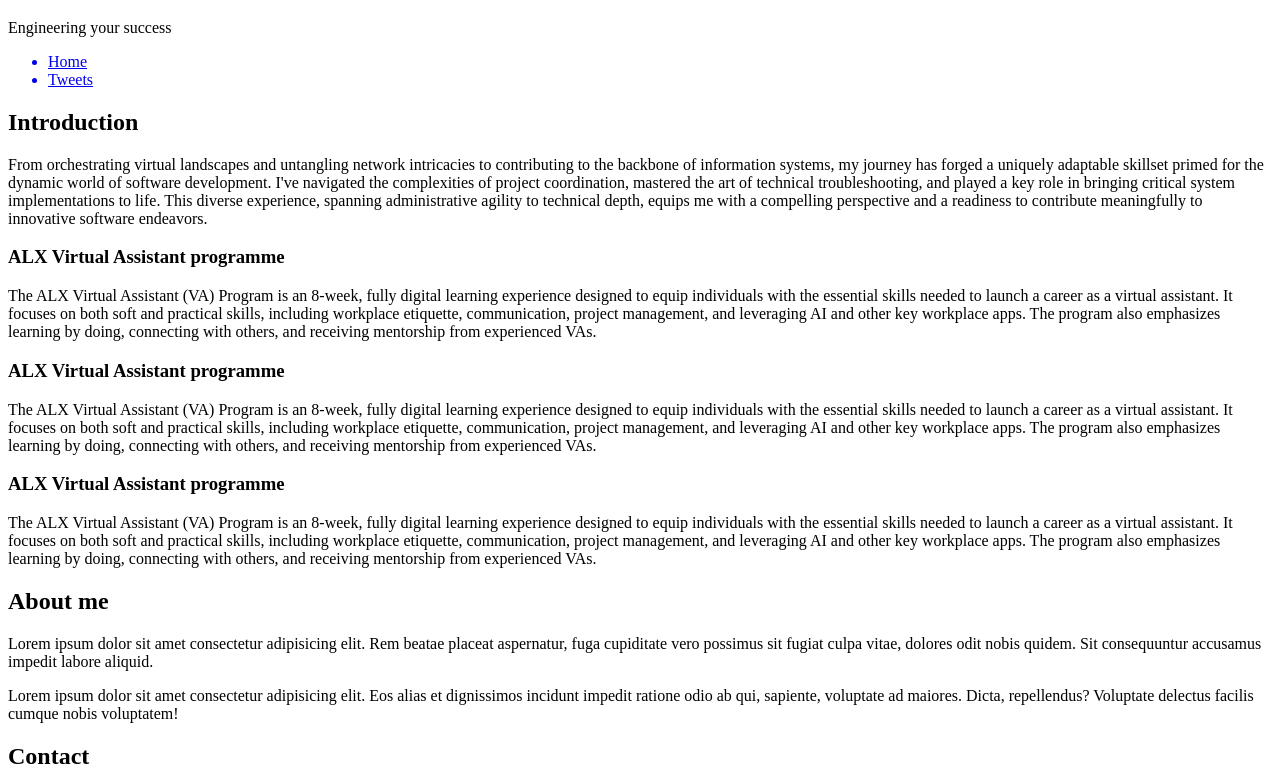
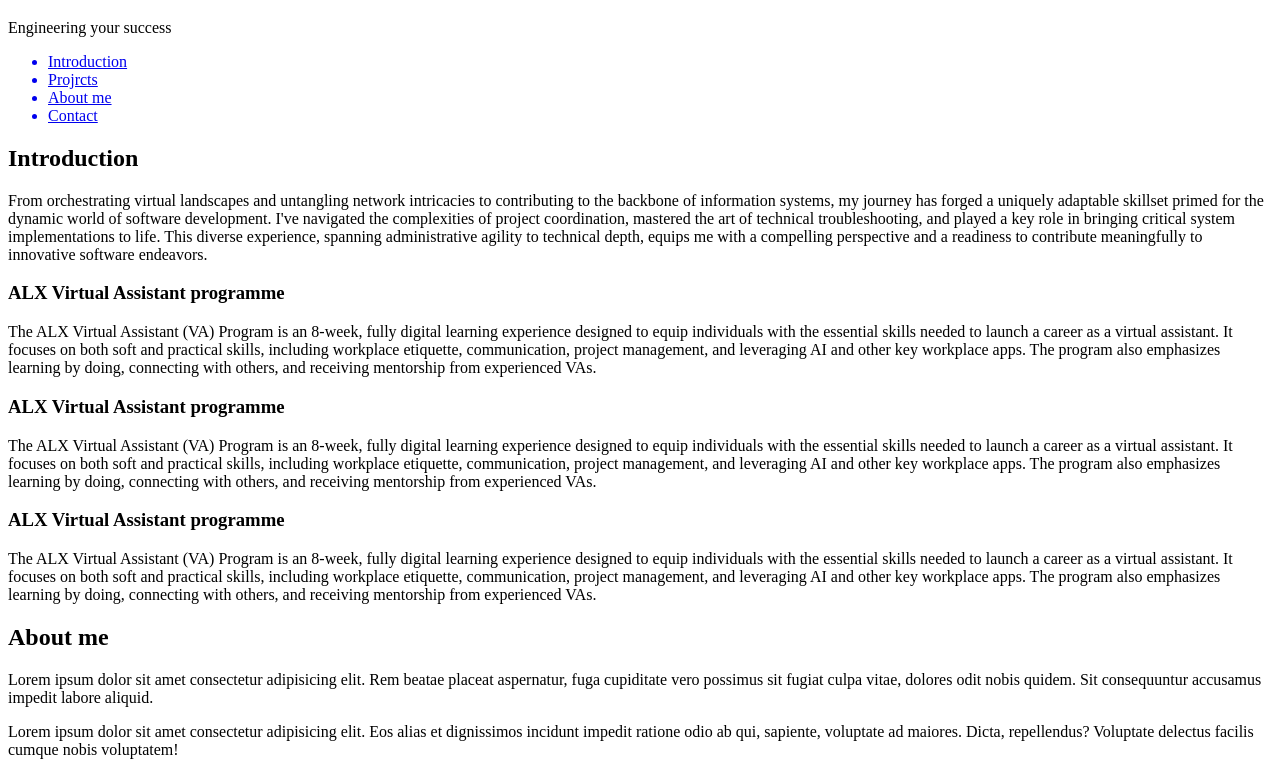
Before and after one commit to ray-shani/My_First_Portfolio, a plain HTML site: page portfolio/index.html in a window 1280 px wide. Shown: the part 61-827 px from the top of the page. Drawn offline with Linux system fonts and the light colour scheme.

Commit message:
Navigation changes

```diff
--- a/portfolio/index.html
+++ b/portfolio/index.html
@@ -9,19 +9,21 @@
    <header>
     <h1>Welcome to my Portfolio</h1>
     <p>Engineering your success</p>
+</header>
 
-
-
-
-
-</header>
 <nav>
     <ul>
-      <a href="index.html" id="#index">
-      <li >Home</li>
+      <a href="introduction">
+      <li >Introduction</li>
       </a>
-      <a href="tweets.html" id="#tweets">
-      <li>Tweets</li>
+      <a href="projects" >
+      <li >Projrcts</li>
+      </a>
+      <a href="about-me" >
+      <li >About me</li>
+      </a>
+      <a href="contact" >
+      <li>Contact</li>
       </a>
     </ul>
   </nav>
@@ -72,7 +74,7 @@
   </article>
 </section>
 
-<section id="about">
+<section id="about-me">
   <h2>About me</h2>
   <p>Lorem ipsum dolor sit amet consectetur adipisicing elit. Rem beatae placeat aspernatur, fuga cupiditate vero possimus sit fugiat culpa vitae, dolores odit nobis quidem. Sit consequuntur accusamus impedit labore aliquid.</p>
   <p>Lorem ipsum dolor sit amet consectetur adipisicing elit. Eos alias et dignissimos incidunt impedit ratione odio ab qui, sapiente, voluptate ad maiores. Dicta, repellendus? Voluptate delectus facilis cumque nobis voluptatem!</p>
```
